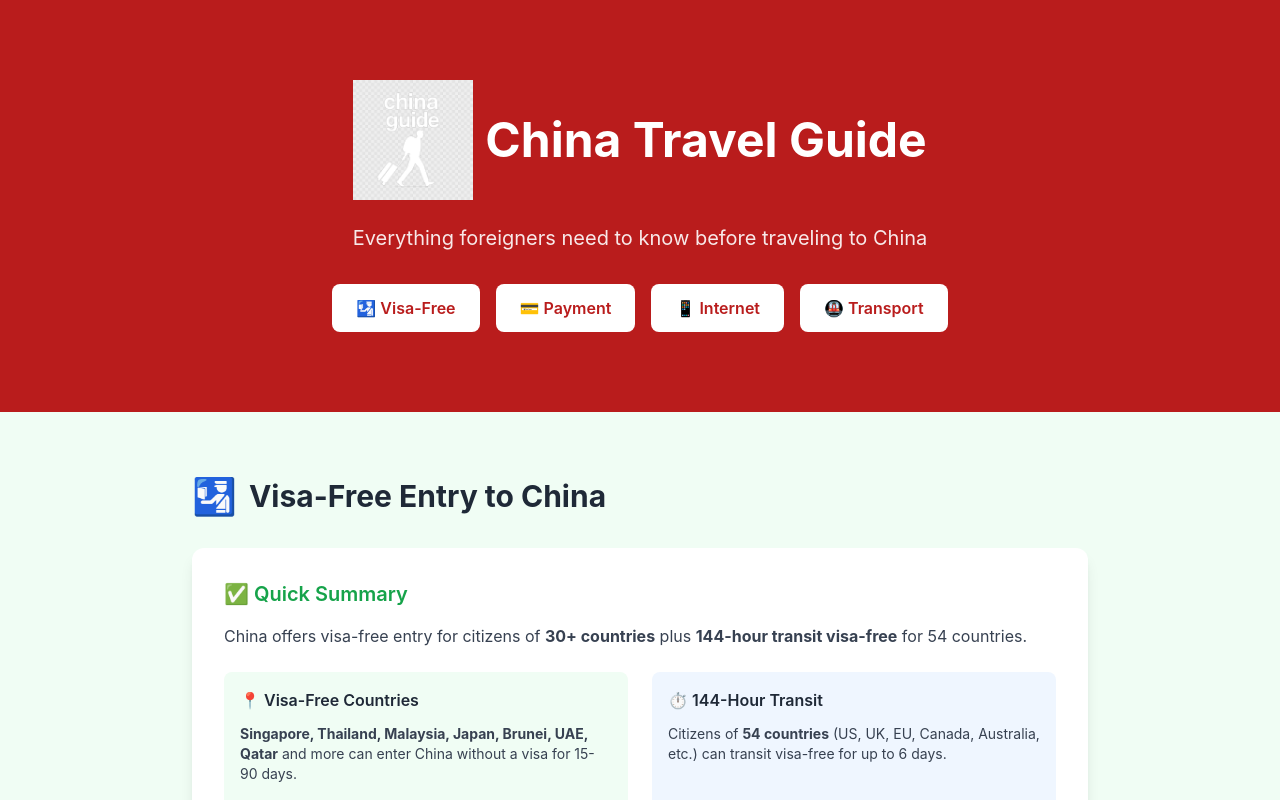
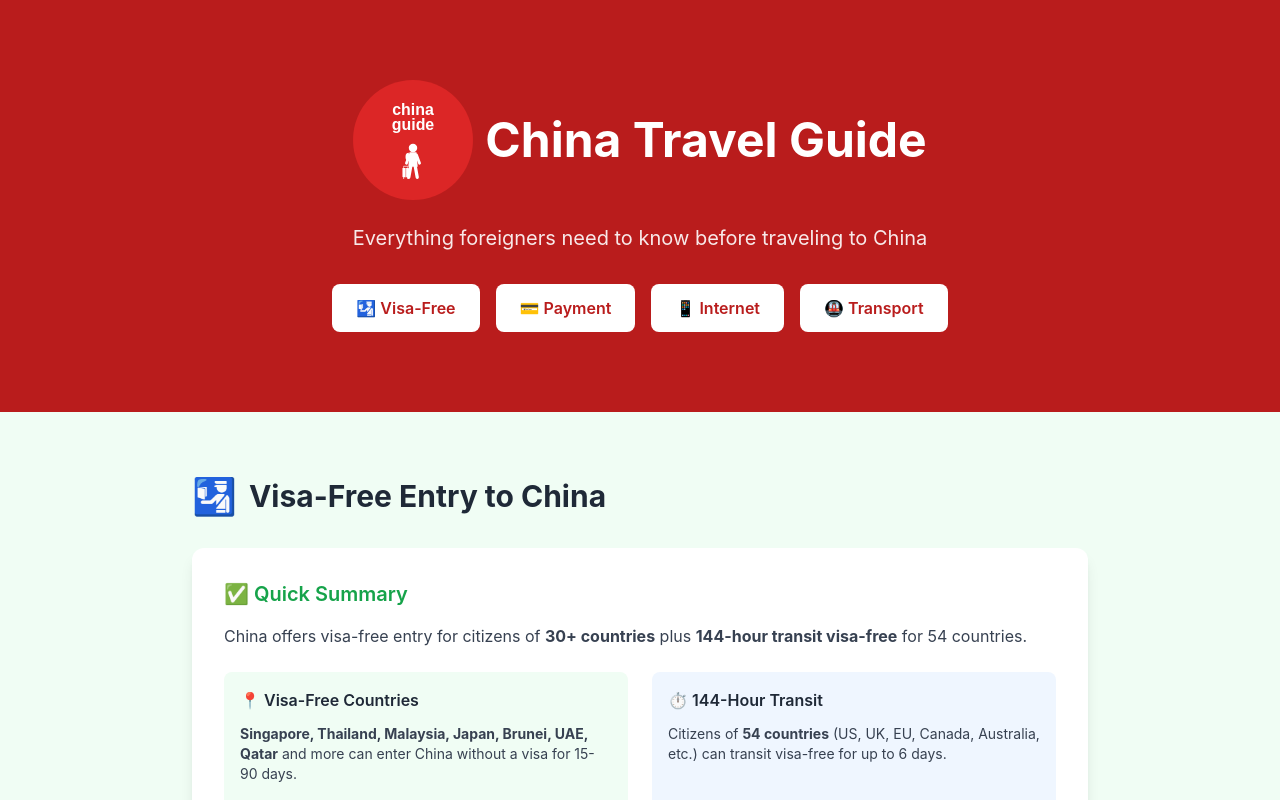
Before and after one commit to jianzhang1982p/china-travel-guide, a Next.js app: page / in a window 1280 px wide. Shown: the top 800 px of the page. Built offline with nearby package versions, Linux system fonts and the light colour scheme.

Commit message:
Use SVG logo for perfect transparency and scalability

```diff
--- a/src/app/page.tsx
+++ b/src/app/page.tsx
@@ -20,7 +20,7 @@ export default function Home() {
       <header className="bg-red-700 text-white py-20 px-6">
         <div className="max-w-4xl mx-auto text-center">
           <h1 className="text-5xl font-bold mb-6 flex items-center justify-center gap-3">
-            <img src="/logo-v2.png" alt="Logo" className="inline-block align-middle bg-transparent" style={{ width: '120px', height: '120px', background: 'transparent' }} />
+            <img src="/logo.svg" alt="Logo" className="inline-block align-middle bg-transparent" style={{ width: '120px', height: '120px', background: 'transparent' }} />
             China Travel Guide
           </h1>
           <p className="text-xl mb-8 opacity-90">
```
Also changed, not shown: public/logo.svg.
